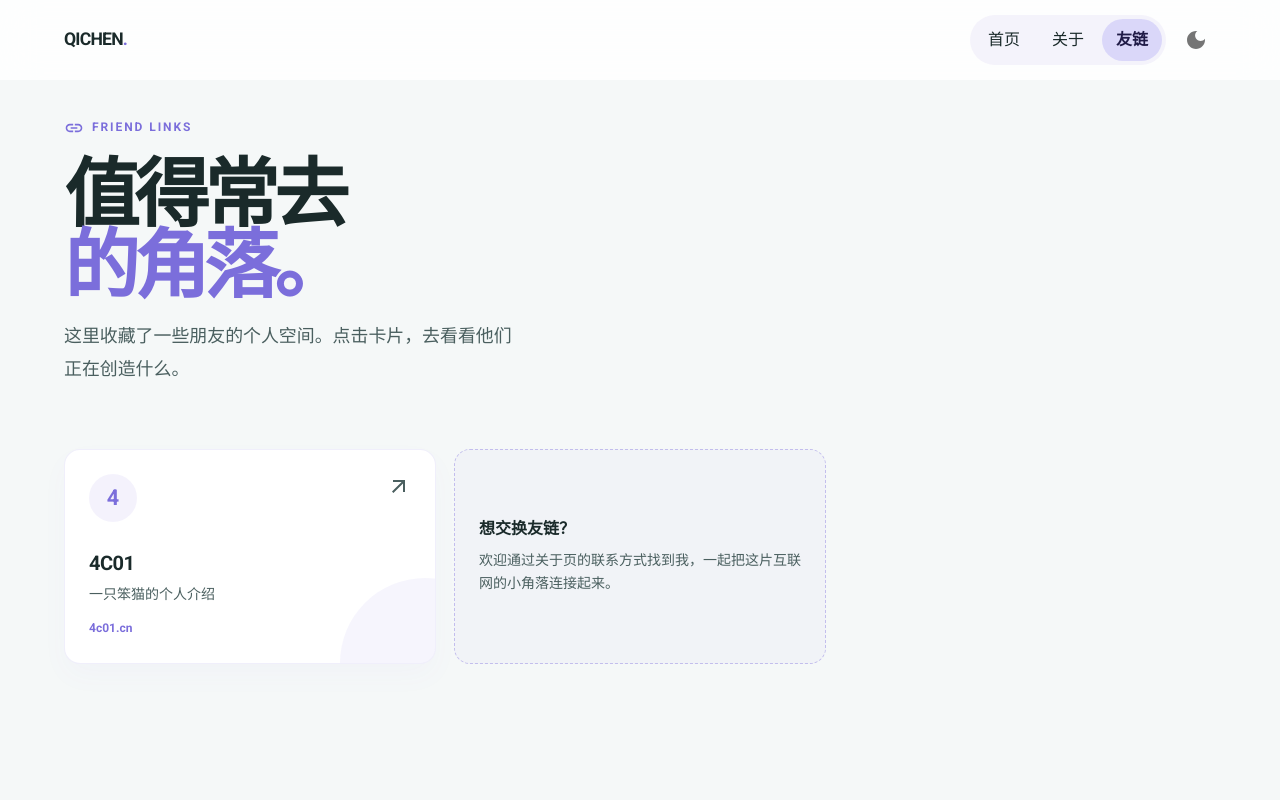
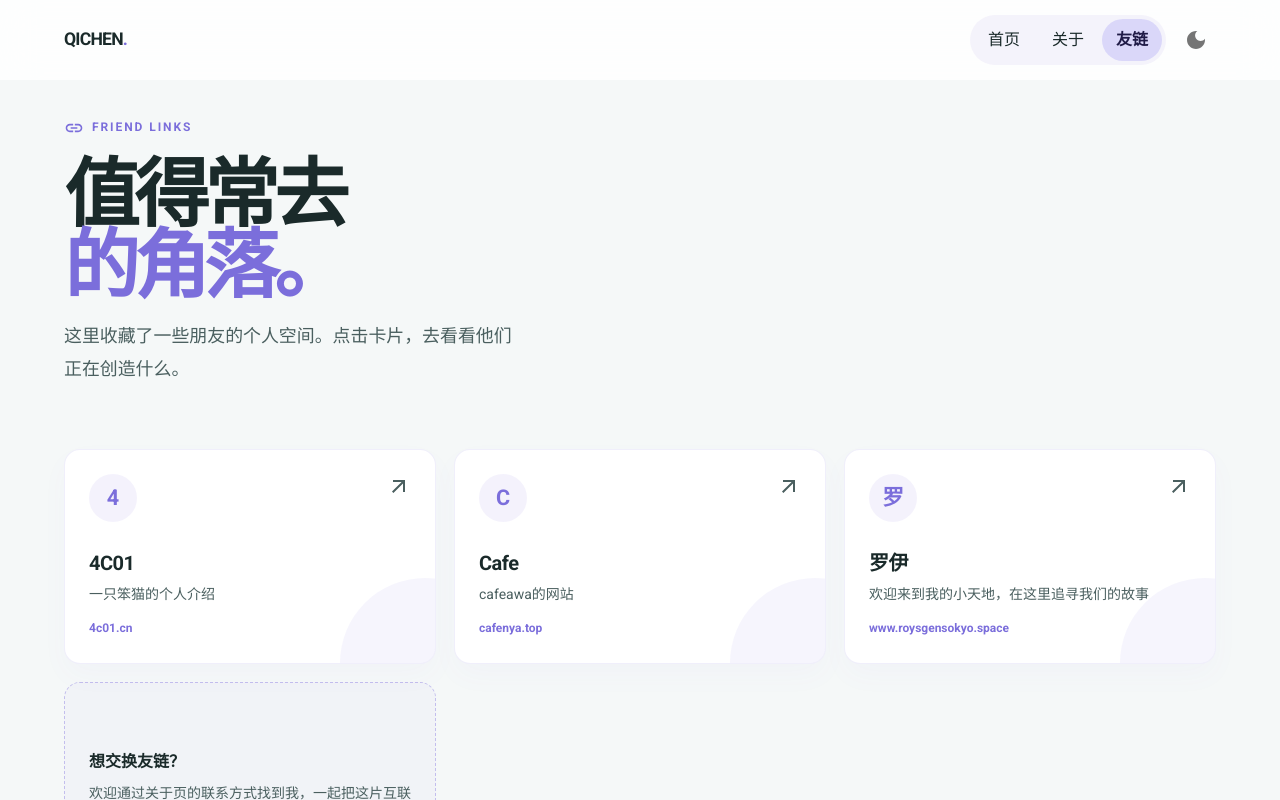
Before and after one commit to qichenya/qichen-web, a React (Vite) app: page /links in a window 1280 px wide. Shown: the top 800 px of the page. Built offline with nearby package versions, Linux system fonts and the light colour scheme.

Commit message:
添加了更多友链并喝了一杯珍珠奶茶

```diff
--- a/src/data/friendLinks.ts
+++ b/src/data/friendLinks.ts
@@ -10,4 +10,13 @@ export const friendLinks: FriendLink[] = [
     url: 'https://4c01.cn',
     description: '一只笨猫的个人介绍',
   },
+  {
+    name: 'Cafe',
+    url: 'https://cafenya.top',
+    description: 'cafeawa的网站',
+  },  {
+    name: '罗伊',
+    url: 'https://www.roysgensokyo.space',
+    description: '欢迎来到我的小天地，在这里追寻我们的故事',
+  },
 ];
```
